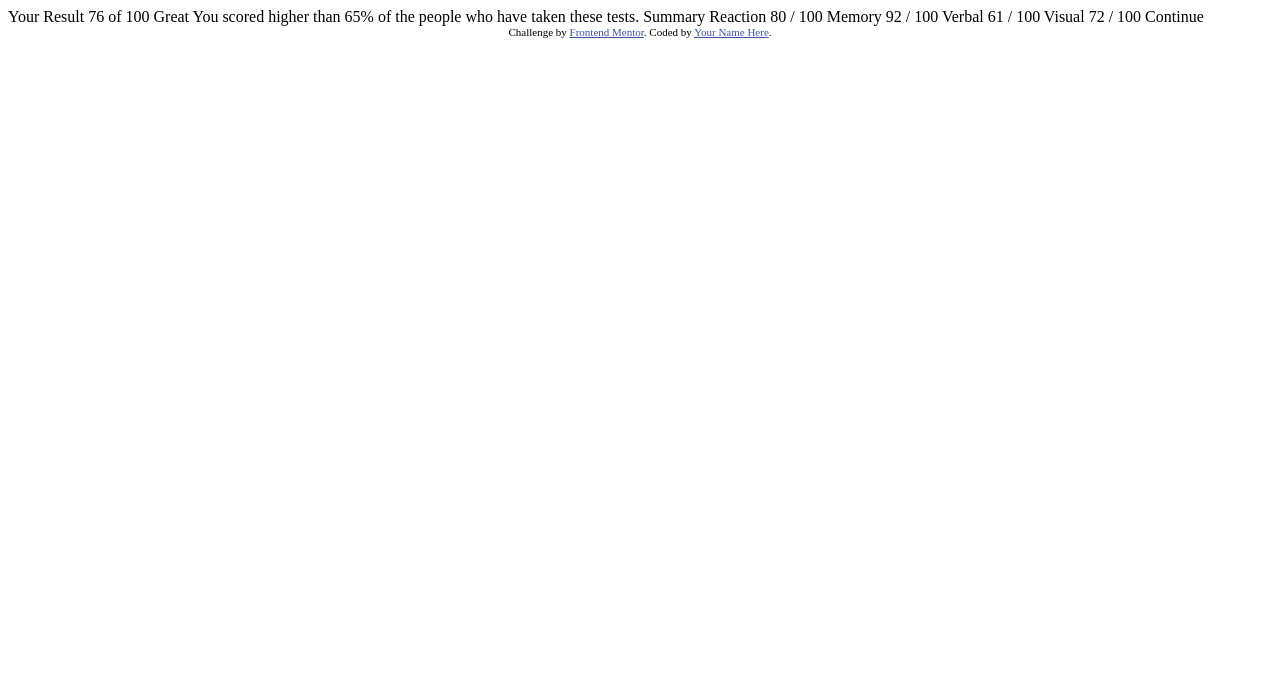
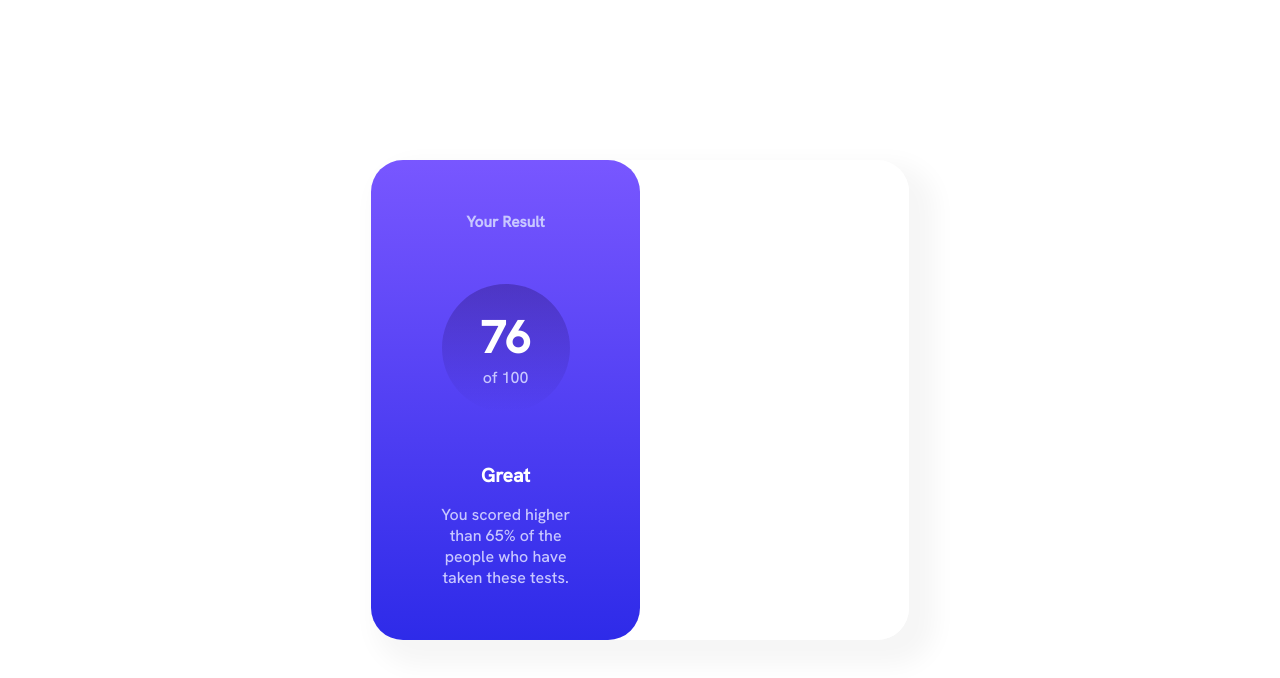
Before and after one commit to JujoGarcia/FrontEndChallenge-Summary-component, a plain HTML site: page index.html in a window 1280 px wide. Drawn offline with Linux system fonts and the light colour scheme.

Commit message:
Pantalla Result

```diff
--- /dev/null
+++ b/Css/style.css
@@ -0,0 +1,93 @@
+@font-face {
+    font-family: 'HankenGrotesk-Medium';
+    src: url("../assets/fonts/static/HankenGrotesk-Medium.ttf");
+}
+
+*{
+    margin: 0;
+    padding: 0;
+}
+
+body{
+    display: flex;
+    flex-direction: column;
+    align-items: center;
+    justify-content: center;
+    min-height: 100vh;
+}
+
+
+.container{
+    width: 42vw;
+    height: 60vh;
+    display: flex;
+    flex-direction: row;
+    justify-content: center;
+    align-items: center;
+    -webkit-box-shadow: 15px 15px 24px 11px rgba(0,0,0,0.04);
+    -moz-box-shadow: 15px 15px 24px 11px rgba(0,0,0,0.04);
+    box-shadow: 15px 15px 24px 11px rgba(0,0,0,0.04);
+    border-radius: 2.5vw;
+}
+
+
+.divResult{
+    width: 50%;
+    height: 100%;
+    background: linear-gradient(hsl(252, 100%, 67%), hsl(241, 81%, 54%));
+    border-radius: 2.5vw;
+    display: flex;
+    flex-direction: column;
+    text-align: center;
+    justify-content: space-evenly;
+}
+
+.divResult{
+    font-family: 'HankenGrotesk-Medium';
+    align-items: center;
+}
+
+.divResult h3{
+    /* font-family: 'HankenGrotesk-Medium'; */
+    color: hsl(241, 100%, 89%);
+    font-size: 1.2vw;
+}
+
+.divSummary{
+    width: 50%;
+    height: 100%;
+    background-color: white;
+    border-radius: 2.5vw;
+}
+
+.porcentaje{
+    background: linear-gradient(hsla(256, 89%, 15%, 0.3), hsla(241, 75%, 36%, 0));
+    border-radius: 50%;
+    display: flex;
+    flex-direction: column;
+    width: 10vw;
+    height: 10vw;
+    text-align: center;
+    justify-content: center;
+
+}
+
+.porcentaje h2{
+    color: hsl(0, 0%, 100%);
+    font-size: 3.5vw;
+}
+
+.porcentaje span{
+    color: hsl(241, 100%, 89%);
+}
+
+.divFinish h2{
+    font-size: 1.5vw;
+    color: hsl(0, 0%, 100%);
+    margin-bottom: 1rem;
+}
+
+.divFinish p{
+    padding:  0vw 4.15vw;
+    color: hsl(241, 100%, 89%);
+}
--- a/index.html
+++ b/index.html
@@ -3,20 +3,51 @@
 <head>
   <meta charset="UTF-8">
   <meta name="viewport" content="width=device-width, initial-scale=1.0"> <!-- displays site properly based on user's device -->
-
+  <link rel="stylesheet" href="Css/style.css">
   <link rel="icon" type="image/png" sizes="32x32" href="./assets/images/favicon-32x32.png">
 
   <title>Frontend Mentor | Results summary component</title>
 
   <!-- Feel free to remove these styles or customise in your own stylesheet 👍 -->
-  <style>
+  <!-- <style>
     .attribution { font-size: 11px; text-align: center; }
     .attribution a { color: hsl(228, 45%, 44%); }
-  </style>
+  </style> -->
+
 </head>
 <body>
 
-  Your Result
+  <div class="container">
+
+    <div class="divResult">
+
+      <h3>Your Result</h3>
+
+      <div class="porcentaje">
+        <h2>76</h2>
+        <span>of 100</span>
+      </div>
+
+      <div class="divFinish">
+        <h2>Great</h2>
+        <p>You scored higher than 65% of the people who have taken these tests.</p>
+      </div>
+
+    </div>
+
+    <div class="divSummary"></div>
+  </div>
+
+
+  <!-- <div class="attribution">
+    Challenge by <a href="https://www.frontendmentor.io?ref=challenge" target="_blank">Frontend Mentor</a>.
+    Coded by <a href="#">Your Name Here</a>.
+  </div> -->
+</body>
+</html>
+
+
+<!-- Your Result
 76
 of 100
 
@@ -37,11 +68,4 @@
 Visual
 72 / 100
 
-  Continue
-
-  <div class="attribution">
-    Challenge by <a href="https://www.frontendmentor.io?ref=challenge" target="_blank">Frontend Mentor</a>.
-    Coded by <a href="#">Your Name Here</a>.
-  </div>
-</body>
-</html>
+Continue -->
```
Lines whose indentation alone changed are shown as unchanged.
